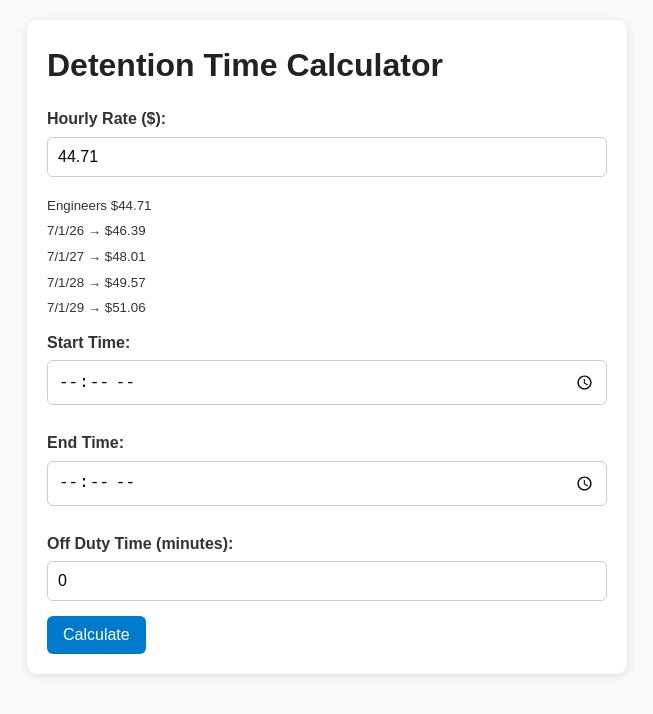
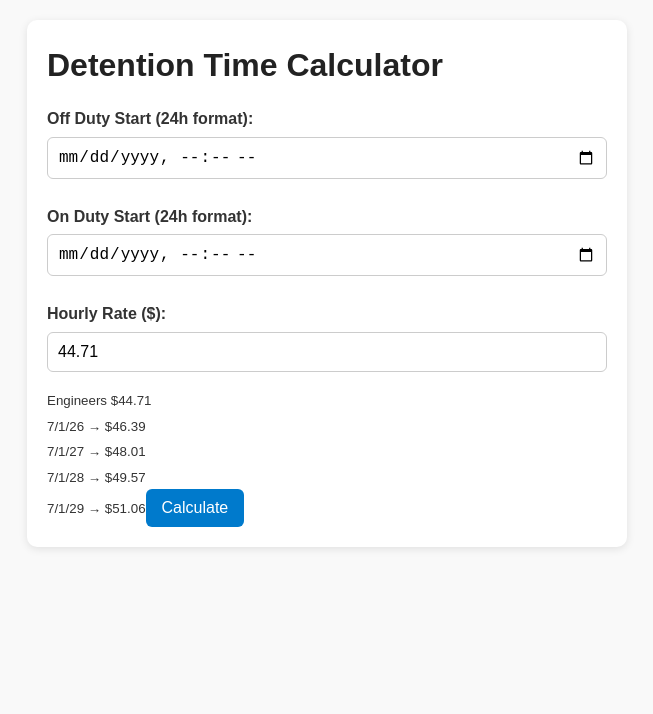
Before and after one commit to LinersExpress/DetentionTime-calculator1, a React (Vite) app: page / in a window 1280 px wide. Shown: the top 714 px of the page, without its empty margins (313-966 px from the left). Built offline with nearby package versions, Linux system fonts and the light colour scheme.

Commit message:
Update App.jsx

```diff
--- a/App.jsx
+++ b/App.jsx
@@ -3,17 +3,17 @@ import "./style.css";
 
 function App() {
   const [hourlyRate, setHourlyRate] = useState(44.71);
-  const [startTime, setStartTime] = useState("");
-  const [endTime, setEndTime] = useState("");
-  const [offDutyTime, setOffDutyTime] = useState(0);
+  const [offDutyTime, setOffDutyTime] = useState("");
+  const [onDutyTime, setOnDutyTime] = useState("");
+  const [totalOffDuty, setTotalOffDuty] = useState(0);
   const [totalDetention, setTotalDetention] = useState(0);
   const [amountEarned, setAmountEarned] = useState(0);
 
-  // Automatically update hourly rate based on contract dates
+  // Auto-update hourly rate by contract dates
   useEffect(() => {
     const today = new Date();
     const year = today.getFullYear();
-    const month = today.getMonth() + 1; // JS months are 0-based
+    const month = today.getMonth() + 1;
     const day = today.getDate();
 
     if (year > 2029 || (year === 2029 && month >= 7 && day >= 1)) {
@@ -30,23 +30,26 @@ function App() {
   }, []);
 
   const calculateDetention = () => {
-    if (!startTime || !endTime) {
-      alert("Please enter both start and end times.");
+    if (!offDutyTime || !onDutyTime) {
+      alert("Please enter both off duty and on duty times.");
       return;
     }
 
-    const start = new Date(`1970-01-01T${startTime}:00`);
-    const end = new Date(`1970-01-01T${endTime}:00`);
+    const offDuty = new Date(offDutyTime);
+    const onDuty = new Date(onDutyTime);
 
-    if (end <= start) {
-      alert("End time must be later than start time.");
+    if (onDuty <= offDuty) {
+      alert("On duty time must be later than off duty time.");
       return;
     }
 
-    const totalMinutes = (end - start) / (1000 * 60);
-    const detentionMinutes = Math.max(0, totalMinutes - offDutyTime);
-    const detentionHours = detentionMinutes / 60;
+    // total off duty hours
+    const totalHours = (onDuty - offDuty) / (1000 * 60 * 60);
 
+    // detention = total - 15 hours grace
+    const detentionHours = totalHours > 15 ? totalHours - 15 : 0;
+
+    setTotalOffDuty(totalHours);
     setTotalDetention(detentionHours);
     setAmountEarned((detentionHours * hourlyRate).toFixed(2));
   };
@@ -54,6 +57,20 @@ function App() {
   return (
     <div className="container">
       <h1>Detention Time Calculator</h1>
+
+      <label>Off Duty Start (24h format):</label>
+      <input
+        type="datetime-local"
+        value={offDutyTime}
+        onChange={(e) => setOffDutyTime(e.target.value)}
+      />
+
+      <label>On Duty Start (24h format):</label>
+      <input
+        type="datetime-local"
+        value={onDutyTime}
+        onChange={(e) => setOnDutyTime(e.target.value)}
+      />
 
       <label>Hourly Rate ($):</label>
       <input
@@ -70,25 +87,12 @@ function App() {
         <br /> 7/1/29 → $51.06
       </small>
 
-      <label>Start Time:</label>
-      <input type="time" value={startTime} onChange={(e) => setStartTime(e.target.value)} />
-
-      <label>End Time:</label>
-      <input type="time" value={endTime} onChange={(e) => setEndTime(e.target.value)} />
-
-      <label>Off Duty Time (minutes):</label>
-      <input
-        type="number"
-        value={offDutyTime}
-        onChange={(e) => setOffDutyTime(parseInt(e.target.value) || 0)}
-      />
-
       <button onClick={calculateDetention}>Calculate</button>
 
-      {totalDetention > 0 && (
+      {totalOffDuty > 0 && (
         <div className="results">
-          <p>Total Off Duty Time: {offDutyTime} minutes</p>
-          <p>Total Detention Time: {totalDetention.toFixed(2)} hours</p>
+          <p>Total Off Duty Time: {totalOffDuty.toFixed(2)} hours</p>
+          <p>Total Detention Time (after 15 hrs): {totalDetention.toFixed(2)} hours</p>
           <p>Amount Earned: ${amountEarned}</p>
         </div>
       )}
```
